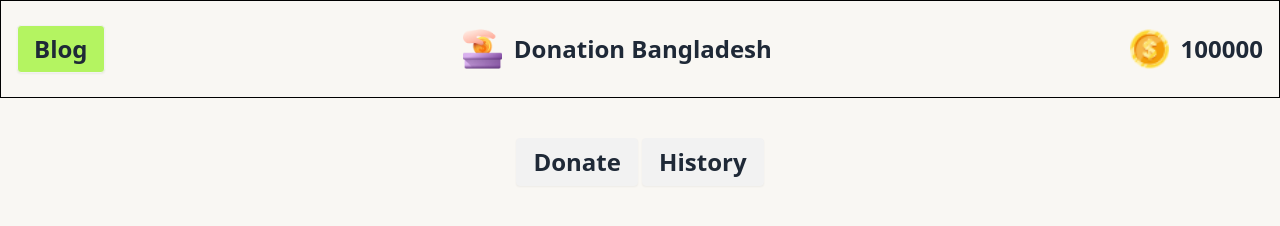
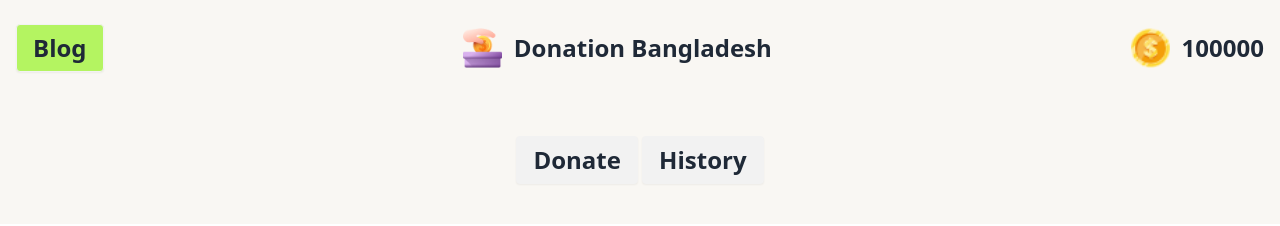
Before and after one commit to muzahid75/B10A5-DOM-Quest-Build-and-Manipulate, a plain HTML site: page index.html in a window 1280 px wide. Drawn offline with nearby package versions, Linux system fonts and the light colour scheme.

Commit message:
remove nav border

```diff
--- a/index.html
+++ b/index.html
@@ -12,10 +12,8 @@
 
 <body>
     <header class=" lg:sticky top-0 transition-colors duration-300" id="header">
-
-
         <!-- Navigation Bar -->
-         <div class="nav-container bg-[#F9F7F3] border border-black">
+         <div class="nav-container bg-[#F9F7F3]">
             <nav class="max-w-screen-xl mx-auto flex flex-col md:flex-row justify-between items-center py-6 px-4">
                 <!-- Blog Button -->
                 <div class="icon mb-4 md:mb-0">
@@ -37,7 +35,6 @@
                 </div>
             </nav>
          </div>
-
 
         <!-- Button Container -->
         <div class="button-container text-center mb-10 py-10">
```
